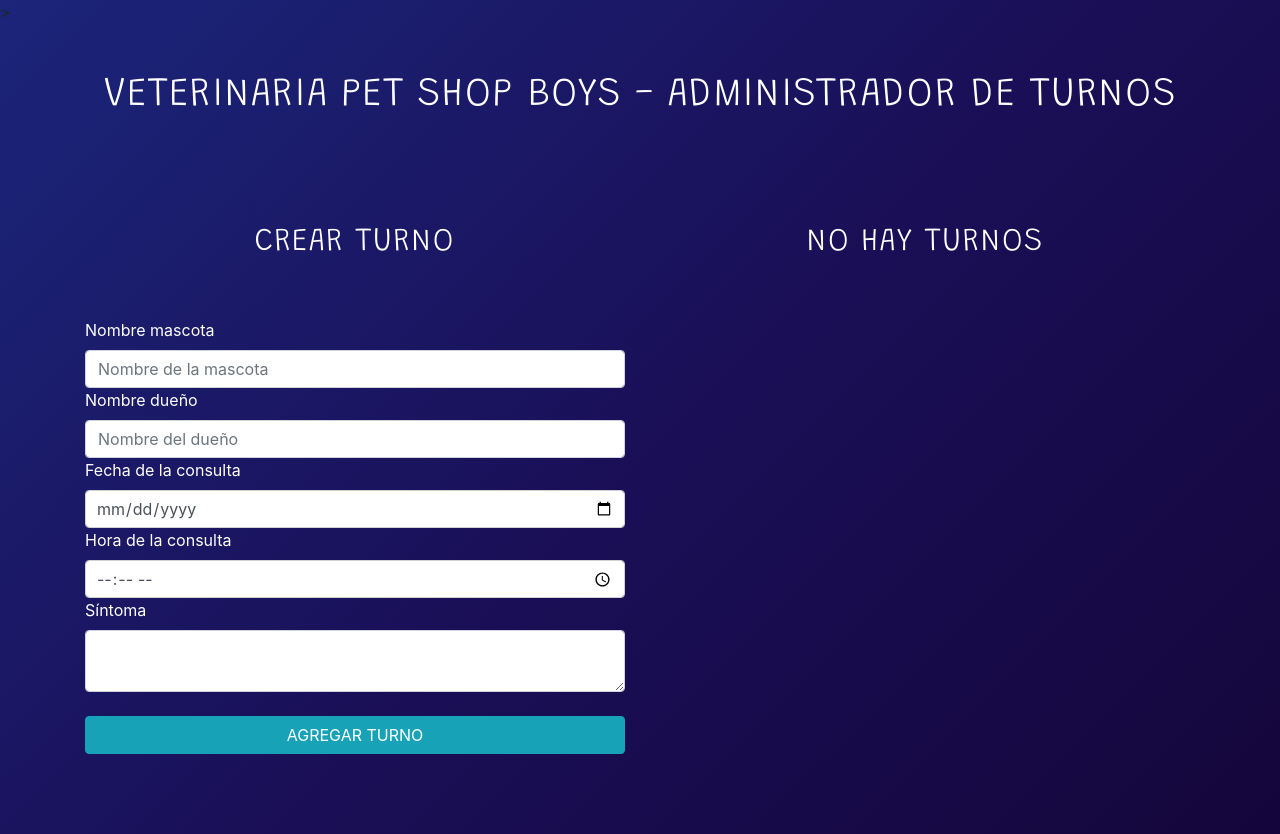
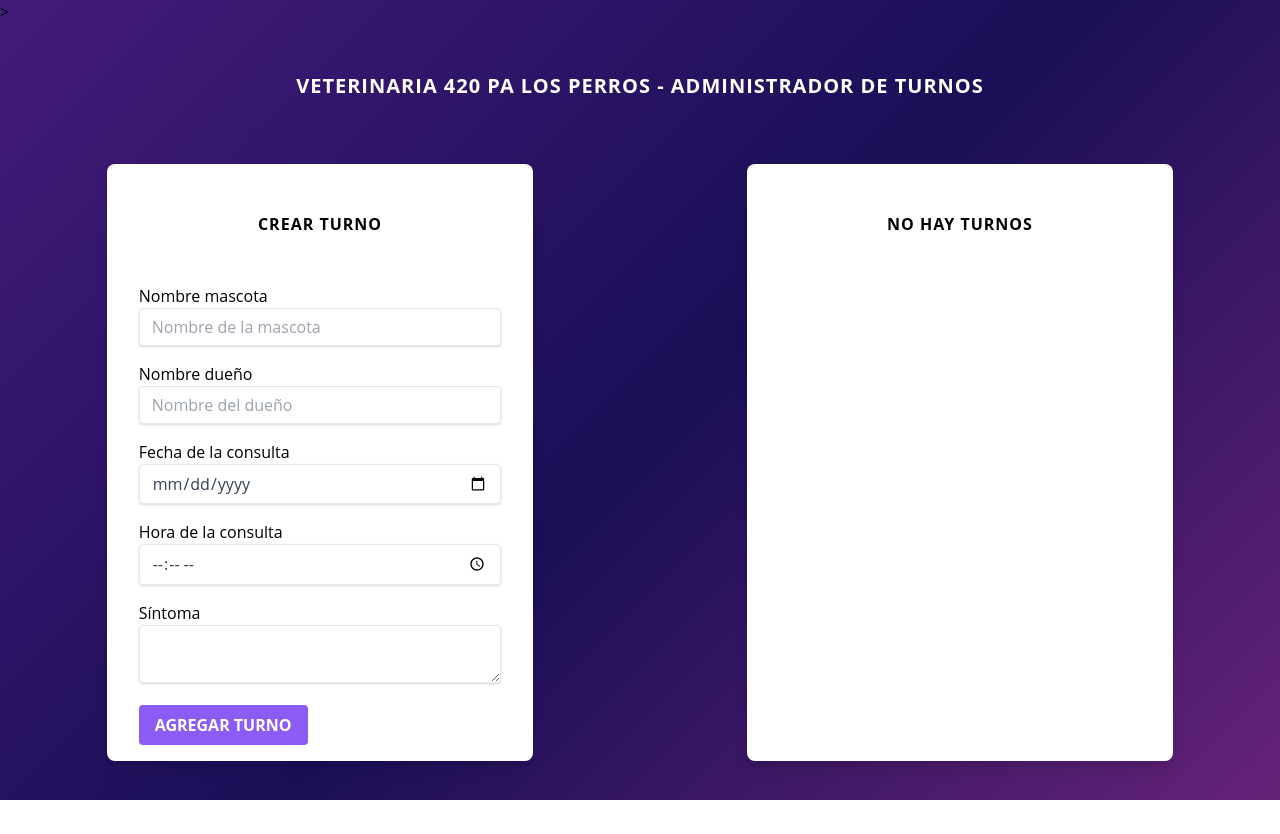
Before and after one commit to tomastoloza/veterinaria-react-tailwindcss, a React (Create React App) app: page / in a window 1280 px wide. After the commit the page ends 800 px from the top, so only its background shows below. Built offline with nearby package versions, Linux system fonts and the light colour scheme.

Commit message:
First commit

```diff
--- /dev/null
+++ b/craco.config.js
@@ -0,0 +1,11 @@
+// craco.config.js
+module.exports = {
+    style: {
+        postcss: {
+            plugins: [
+                require('tailwindcss'),
+                require('autoprefixer'),
+            ],
+        },
+    },
+}
--- a/public/index.html
+++ b/public/index.html
@@ -13,7 +13,7 @@
   >
     <link rel="manifest" href="%PUBLIC_URL%/manifest.json" />
 
-    <title>Veterinaria Pet Shop Boys</title>
+    <title>Veterinaria 420 Pa los Perros</title>
     <link href="https://fonts.googleapis.com/css2?family=Anton&family=Grandstander:wght@100;200&display=swap" rel="stylesheet">
   </head>
   <body>
--- a/src/App.js
+++ b/src/App.js
@@ -1,6 +1,4 @@
 import React, {Fragment, useState, useEffect} from 'react';
-import 'bootstrap/dist/css/bootstrap.css';
-import { Container, Row, Col } from 'react-bootstrap';
 import Formulario from './components/Formulario';
 import Turno from './components/Turno';
 
@@ -17,11 +15,11 @@ if (!turnosIniciales) {
     const [turnos, guardarTurnos] = useState(turnosIniciales);
 
 // Usamos useEffect para activar cuando cambia el state de turnos
-useEffect ( () => {
+    useEffect(() => {
         let turnosIniciales = JSON.parse(localStorage.getItem("turnos"));
         if (turnosIniciales) {
             localStorage.setItem('turnos', JSON.stringify(turnos))
-  }else{
+        } else {
             localStorage.setItem('turnos', JSON.stringify([]));
         }
     }, [turnos]);
@@ -39,7 +37,7 @@ const crearTurno = turno => {
 
     const eliminarTurno = id => {
         const nuevasTurnos = turnos.filter(turno => turno.id !== id);
-  guardarTurnos (nuevasTurnos);
+        guardarTurnos(nuevasTurnos);
     }
 
 // Mensaje condicional
@@ -49,26 +47,24 @@ const titulo = turnos.length === 0 ? 'No hay turnos' : 'Listado de turnos';
 
     return (
         <Fragment>
-        <h1>Veterinaria Pet Shop Boys - Administrador de turnos</h1>
-        <Container>
-          <Row>
-            <Col>
+            <h1 className={"font-bold text-xl"}>Veterinaria 420 Pa los Perros - Administrador de turnos</h1>
+            <div className={"flex flex-shrink-0"}>
+                <div className={"h-1/3 w-1/3 mx-auto px-4 my-4 bg-white rounded-lg shadow-lg"}>
                     <Formulario
-              crearTurno = {crearTurno}
+                        crearTurno={crearTurno}
                     />
-            </Col>
-            <Col>
-            <h2>{titulo}</h2><br />
+                </div>
+                <div className={"w-1/3 mx-auto px-4 my-4 bg-white rounded-lg shadow-lg"}>
+                    <h2 className={"font-bold text-black"}>{titulo}</h2><br/>
                     {turnos.map(turno => (
                         <Turno
-                key = {turno.id}
-                turno = {turno}
-                eliminarTurno = {eliminarTurno}
+                            key={turno.id}
+                            turno={turno}
+                            eliminarTurno={eliminarTurno}
                         />
                     ))}
-            </Col>
-          </Row>
-        </Container>
+                </div>
+            </div>
         </Fragment>
     );
 }
--- a/src/components/Formulario.jsx
+++ b/src/components/Formulario.jsx
@@ -1,6 +1,6 @@
 import React, {Fragment, useState} from 'react';
-import 'bootstrap/dist/css/bootstrap.css';
 import uuid from 'uuid/dist/v4';
+
 
 const Formulario = ({crearTurno}) => {
 
@@ -8,18 +8,18 @@ const Formulario = ({crearTurno}) => {
 // Recordar que es [nombre, función que lo modifica]
 // Inicializamos con un objeto vacío pero definido
 
-const [turno, actualizarTurno] = useState ({
+    const [turno, actualizarTurno] = useState({
         mascota: '',
         propietario: '',
-    fecha:'',
-    hora:'',
-    sintomas:''
+        fecha: '',
+        hora: '',
+        sintomas: ''
     });
 
 // Creamos el state error
 // para validar las entradas del formulario
 
-const [error, actualizarError] = useState (false);
+    const [error, actualizarError] = useState(false);
 
 // Esta handleChange (se acostumbra a poner así, handleLoquevenga) es para
 // leer los datos a medida que el usuario escribe
@@ -28,7 +28,7 @@ const [error, actualizarError] = useState (false);
     const handleChange = e => {
         actualizarTurno({
                 ...turno,
-        [e.target.name] : e.target.value
+                [e.target.name]: e.target.value
             }
         )
     }
@@ -45,7 +45,7 @@ const submitTurno = e => {
 
         // Validar
 
-    if (mascota.trim() === "" || propietario.trim() === "" || fecha.trim() === "" || hora.trim() === "" || sintomas.trim() === ""){
+        if (mascota.trim() === "" || propietario.trim() === "" || fecha.trim() === "" || hora.trim() === "" || sintomas.trim() === "") {
             console.log("Tenés que completar todos los campos");
             actualizarError(true);
             return;
@@ -64,71 +64,82 @@ const submitTurno = e => {
         actualizarTurno({
             mascota: '',
             propietario: '',
-        fecha:'',
-        hora:'',
-        sintomas:''
+            fecha: '',
+            hora: '',
+            sintomas: ''
         })
     }
 
 
     return (
         <Fragment>
-            <h2>Crear turno</h2>
+            <h2 className={"font-bold text-black"}>Crear turno</h2>
 
-            { error ? <p className="alerta-error"> Tenés que completar todos los campos </p> : null }
+            {error ? <p className="text-red-700 px-4 py-3"> Tenés que completar todos los campos </p> : null}
 
-            <form
-                onSubmit={submitTurno}
-            >
+            <div className={"container rounded px-2"}>
+                <form onSubmit={submitTurno} className={""}>
+                    <div className={"mb-4 px-2"}>
                         <label>Nombre mascota</label>
                         <input
                             type="text"
                             name="mascota"
                             value={mascota}
                             placeholder="Nombre de la mascota"
-                className="form-control"
+                            className={"shadow appearance-none border rounded w-full py-2 px-3 text-gray-700 leading-tight focus:outline-none focus:shadow-outline"}
                             onChange={handleChange}
                         />
+                    </div>
+                    <div className={"mb-4 px-2"}>
                         <label>Nombre dueño</label>
                         <input
                             type="text"
                             name="propietario"
                             value={propietario}
                             placeholder="Nombre del dueño"
-                className="form-control"
+                            className={"shadow appearance-none border rounded w-full py-2 px-3 text-gray-700 leading-tight focus:outline-none focus:shadow-outline"}
                             onChange={handleChange}
                         />
+                    </div>
+                    <div className={"mb-4 px-2"}>
                         <label>Fecha de la consulta</label>
                         <input
                             type="date"
                             name="fecha"
                             value={fecha}
-                className="form-control"
+                            className={"shadow appearance-none border rounded w-full py-2 px-3 text-gray-700 leading-tight focus:outline-none focus:shadow-outline"}
                             onChange={handleChange}
                         />
+                    </div>
+                    <div className={"mb-4 px-2"}>
                         <label>Hora de la consulta</label>
                         <input
                             type="time"
                             name="hora"
                             value={hora}
-                className="form-control"
+                            className={"shadow appearance-none border rounded w-full py-2 px-3 text-gray-700 leading-tight focus:outline-none focus:shadow-outline"}
                             onChange={handleChange}
                         />
+                    </div>
+                    <div className={"mb-4 px-2"}>
                         <label>Síntoma</label>
                         <textarea
-                className="form-control"
+                            className={"shadow appearance-none border rounded w-full py-2 px-3 text-gray-700 leading-tight focus:outline-none focus:shadow-outline"}
                             aria-label="With textarea"
                             name="sintomas"
                             value={sintomas}
                             onChange={handleChange}
-                ></textarea>
-                <br/>
+                        />
+                    </div>
+                    <div className={"mb-4 px-2"}>
                         <button
                             type="submit"
-                className="btn btn-info btn-block">
+                            className={"bg-purple-500 hover:bg-purple-700 text-white font-bold py-2 px-4 rounded focus:outline-none focus:shadow-outline"}>
                             AGREGAR TURNO
                         </button>
+                    </div>
                 </form>
+            </div>
         </Fragment>
     );
 }
--- a/src/index.css
+++ b/src/index.css
@@ -1,94 +1,21 @@
+@tailwind base;
+@tailwind components;
+@tailwind utilities;
+
 html {
     min-height: 100%;
-  }
-  body {
-    margin: 0;
-    padding: 0;
-    font-family: 'Anton', sans-serif;
-    font-family: 'Grandstander', cursive;
-    background-image: linear-gradient(-225deg, rgb(27, 37, 122) 0%, rgb(26, 15, 87) 52%, rgb(20, 6, 59) 100%);
+}
+
+body {
+    font-family: 'Open Sans', cursive;
+    background-image: linear-gradient(-225deg, rgb(67, 27, 122) 0%, rgb(26, 15, 87) 52%, rgb(101, 34, 120) 100%);
     min-height: 100%;
-    padding-bottom: 5rem;
-  }
-  h1, h2  {
+}
+
+h1, h2 {
     color: white;
     padding: 3rem 0;
     text-align: center;
     text-transform: uppercase;
-    font-family: 'Anton', sans-serif;
-    font-family: 'Grandstander', cursive;
     letter-spacing: 1px;
-  }
-  .lista-turnos .media {
-    border-bottom: 1px solid #e1e1e1;
-    padding-bottom: 3rem;
-  }
-
-  .lista-turnos .media:last-of-type{
-    border-bottom: 0;
-  }
-  .lista-turnos .media-body p {
-    margin:0;
-  }
-  .lista-turnos .media-body button {
-    margin-top: 1 rem!important;
-  }
-  .lista-turnos .media-body span {
-    font-weight: bold;
-  }
-
-  label {
-    color: white;
-  }
-
-  input[type="date"],
-  input[type="time"] {
-    height: 38px;
-      padding: 6px 10px;
-      background-color: #fff;
-      border: 1px solid #D1D1D1;
-      border-radius: 4px;
-      box-shadow: none;
-      box-sizing: border-box;
-  }
-
-  .turno {
-    padding: 2rem;
-    background: white;
-    border-bottom: 1px solid #e1e1e1;
-    color: black;
-  }
-
-  .turno p {
-    font-weight: bold;
-    margin-bottom: .8rem;
-  }
-  .turno p span {
-    font-weight: normal;
-
-  }
-  .turno:first-of-type {
-    border-top-left-radius: 1rem;
-    border-top-right-radius: 1rem;
-  }
-  .turno:last-of-type {
-    border-bottom-left-radius: 1rem;
-    border-bottom-right-radius: 1rem;
-  }
-  .button.eliminar,
-  .button.eliminar:hover {
-    background-color: #c10059;
-    color: white;
-    margin-top: 2rem;
-  }
-
-  .alerta-error {
-    background-color: white;
-    color: red;
-    padding: 1rem;
-    font-size: 2rem;
-    text-transform: uppercase;
-    text-align: center;
-    font-family: 'Anton', sans-serif;
-    font-family: 'Grandstander', cursive;
-  }
+}
--- /dev/null
+++ b/tailwind.config.js
@@ -0,0 +1,11 @@
+module.exports = {
+  purge: ['./src/**/*.{js,jsx,ts,tsx}', './public/index.html'],
+  darkMode: false, // or 'media' or 'class'
+  theme: {
+    extend: {},
+  },
+  variants: {
+    extend: {},
+  },
+  plugins: [],
+}
```
Also changed, not shown: package.json (+10 -4 lines), src/components/Turno.jsx (+11 -12 lines), 1 other file (tests, documents, lock files or other folders). Lines whose indentation alone changed are shown as unchanged.
